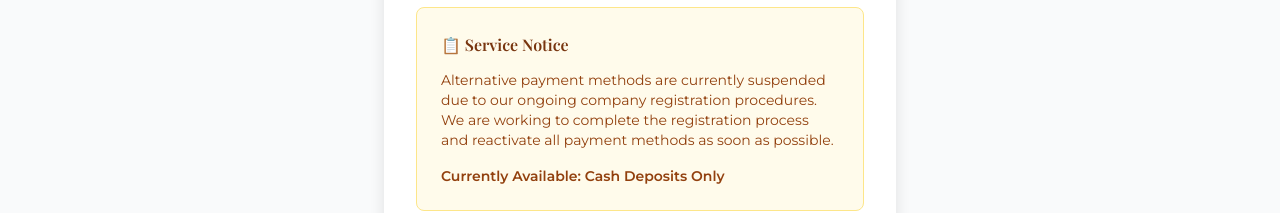
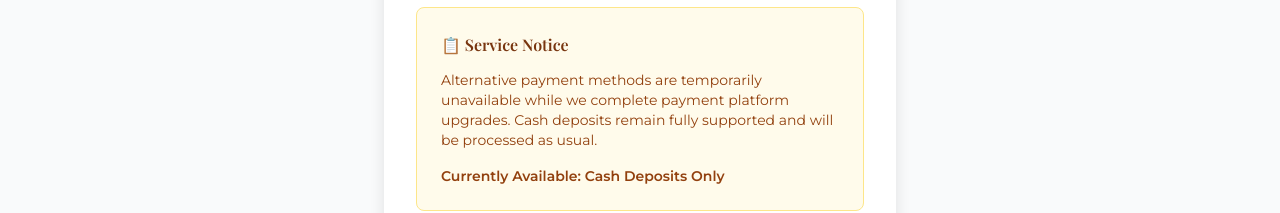
Before and after one commit to Agrivus/agrivus-frontend, a React (Vite) app: page /payment/mock/1 in a window 1280 px wide. Shown: the part 508-721 px from the top of the page. Built offline with nearby package versions, Linux system fonts and the light colour scheme; no server answers.

Commit message:
Edited the deposit form notice.

```diff
--- a/src/pages/MockPayment.tsx
+++ b/src/pages/MockPayment.tsx
@@ -204,10 +204,10 @@ const MockPayment: React.FC = () => {
             {/* Professional Notice */}
             <div className="bg-blue-50 border border-blue-200 rounded-lg p-4 mb-6">
               <p className="text-sm text-blue-900">
-                <strong>📋 Please Note:</strong> Due to our ongoing company
-                registration procedures, we currently accept cash deposits only.
-                Once our registration process is completed, we will reintroduce
-                additional payment methods.
+                <strong>📋 Please Note:</strong> Cash deposits are currently the
+                only supported way to add funds to your wallet. Additional
+                electronic payment methods will be made available in a future
+                release.
               </p>
             </div>
 
@@ -250,10 +250,9 @@ const MockPayment: React.FC = () => {
                 📋 Service Notice
               </h3>
               <p className="text-sm text-amber-800 mb-4">
-                Alternative payment methods are currently suspended due to our
-                ongoing company registration procedures. We are working to
-                complete the registration process and reactivate all payment
-                methods as soon as possible.
+                Alternative payment methods are temporarily unavailable while we
+                complete payment platform upgrades. Cash deposits remain fully
+                supported and will be processed as usual.
               </p>
               <p className="text-sm text-amber-800 font-semibold">
                 Currently Available: Cash Deposits Only
--- a/src/pages/Wallet.tsx
+++ b/src/pages/Wallet.tsx
@@ -364,10 +364,10 @@ const Wallet: React.FC = () => {
               {/* Payment Methods Notice */}
               <div className="mb-6 bg-amber-50 border border-amber-200 rounded-lg p-4">
                 <p className="text-sm text-amber-900">
-                  <strong>📌 Notice:</strong> Due to ongoing company
-                  registration procedures, alternative payment methods are
-                  temporarily suspended. Cash deposit is currently our primary
-                  payment method. We appreciate your understanding.
+                  <strong>📌 Notice:</strong> At this time, cash deposits are
+                  the only available option for funding your wallet. Additional
+                  electronic payment methods will be introduced in a future
+                  update.
                 </p>
               </div>
 
```
